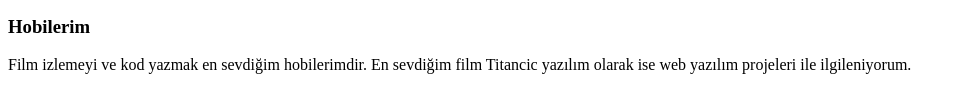
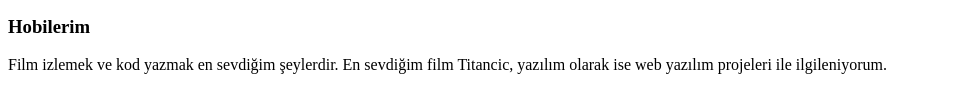
Before and after one commit to mubeya/first-homework, a plain HTML site: page index.html in a window 1280 px wide. Shown: the part 148-260 px from the top of the page, without its empty margins (0-966 px from the left). Drawn offline with Linux system fonts and the light colour scheme.

Commit message:
Update index.html

```diff
--- a/index.html
+++ b/index.html
@@ -14,6 +14,6 @@
     <p>Merhaba, ben Erva. kodluyoruz.com Front End Developer Eğitimlerinin ilk ödevi için bu sayfayı hazırladım.</p>
     <!--Üçüncü Başlık ve Açıklaması-->
     <h3>Hobilerim</h3>
-    <p>Film izlemeyi ve kod yazmak en sevdiğim hobilerimdir. En sevdiğim film Titancic yazılım olarak ise web yazılım projeleri ile ilgileniyorum.</p>
+    <p>Film izlemek ve kod yazmak en sevdiğim şeylerdir. En sevdiğim film Titancic, yazılım olarak ise web yazılım projeleri ile ilgileniyorum.</p>
 </body>
 </html>
```
